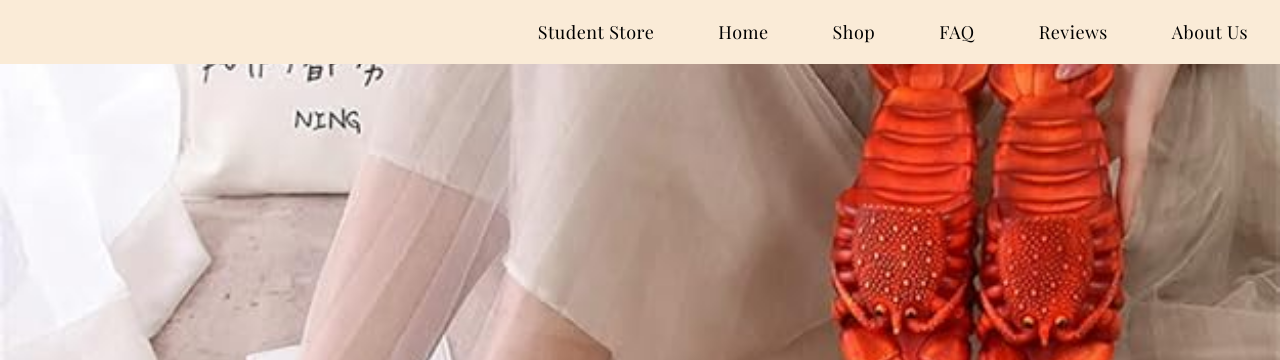
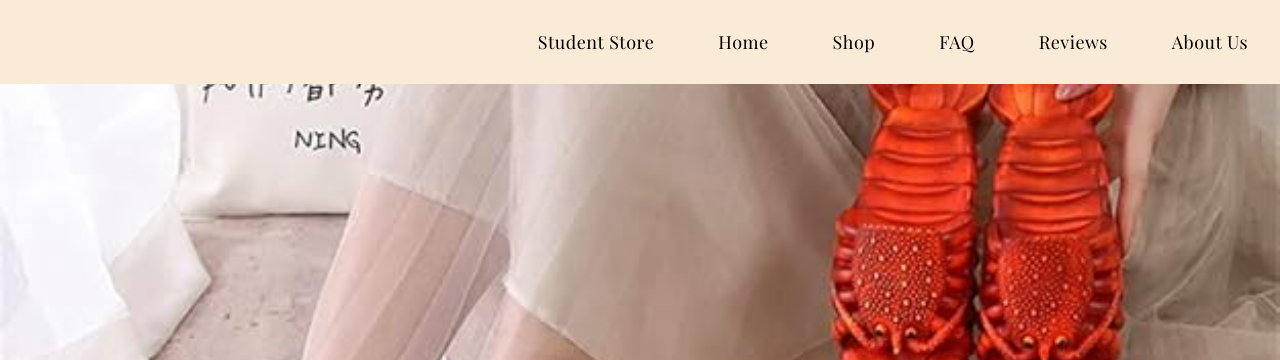
Before and after one commit to emilydma08/webmaster-tsa, a plain HTML site: page index.html in a window 1280 px wide. Shown: the top 360 px of the page. Drawn offline with nearby package versions, Linux system fonts and the light colour scheme; a web font is replaced by a local one.

Commit message:
navbar padding and text

```diff
--- a/css/styles.css
+++ b/css/styles.css
@@ -11,7 +11,7 @@ body, ul, li{
 
 .navbar{
     background-color:antiquewhite;
-    padding: 20px 20px;
+    padding: 30px 20px;
     display: flex;
     justify-content: space-between;
     align-items: center;
```
